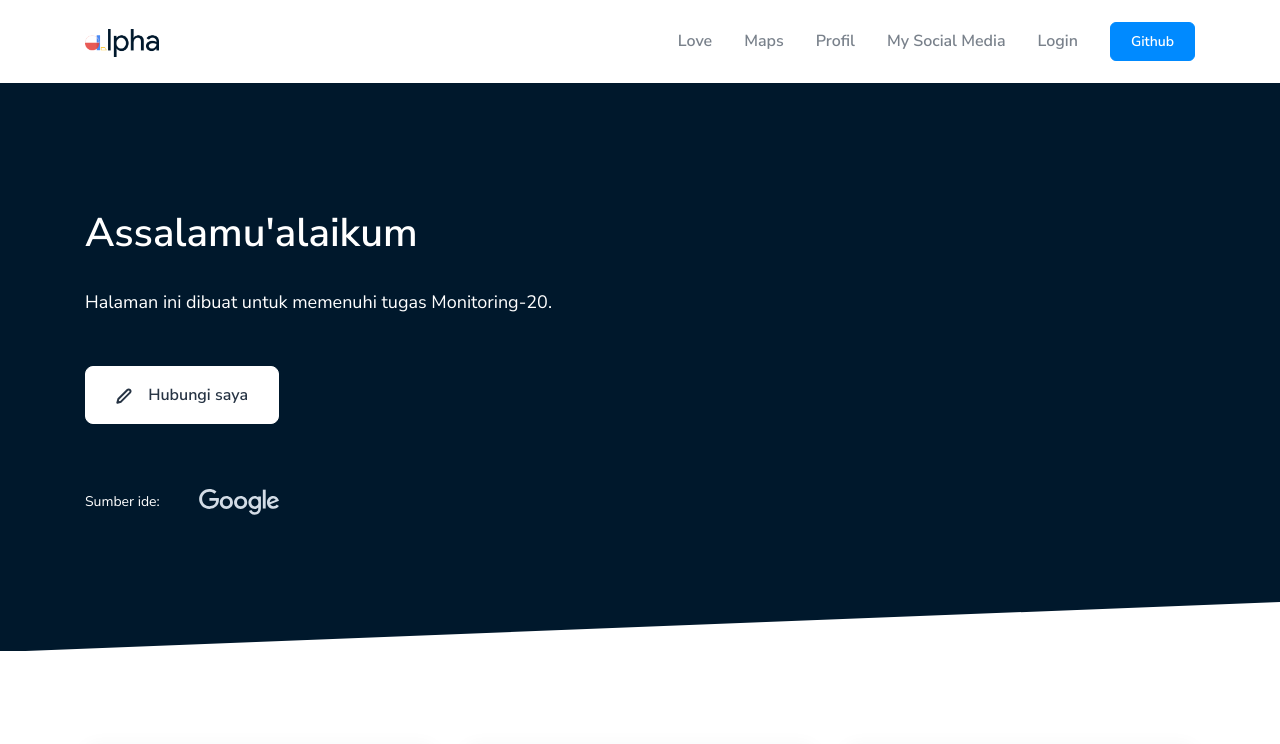
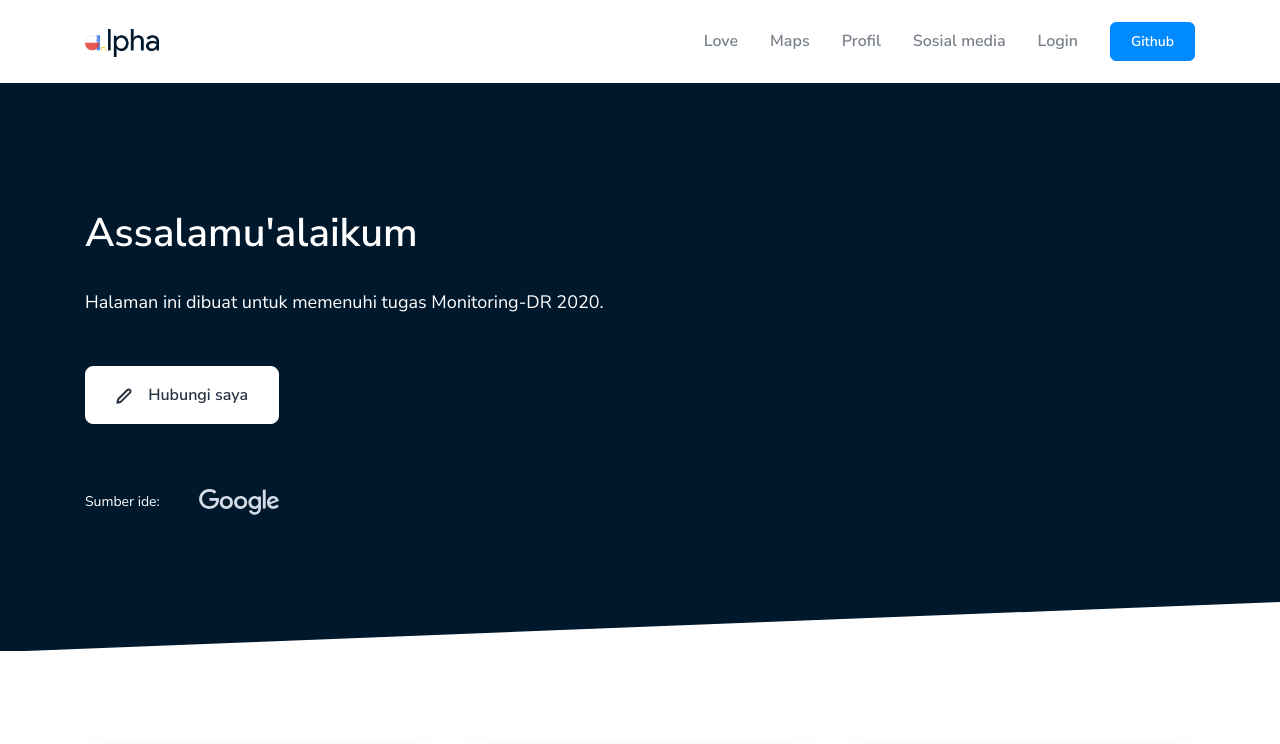
Before and after one commit to azliR/rizalhadiyansah-mdr-2020.github.io, a plain HTML site: page index.html in a window 1280 px wide. Shown: the top 744 px of the page. Drawn offline with Linux system fonts and the light colour scheme; some packages are replaced by stand-ins of ours; a script that the page names is missing.

Commit message:
Update some text

```diff
--- a/index.html
+++ b/index.html
@@ -95,7 +95,7 @@
                     </li>
                     <li class="nav-item dropdown dropdown-animate" data-toggle="hover">
                         <a class="nav-link" href="#" role="button" data-toggle="dropdown" aria-haspopup="true"
-                            aria-expanded="false">My Social Media</a>
+                            aria-expanded="false">Sosial media</a>
                         <div class="dropdown-menu dropdown-menu-single">
                             <a href="https://www.facebook.com/a.rizalhadiyansah/" class="dropdown-item"
                                 target="_blank">Facebook</a>
@@ -130,7 +130,7 @@
                     </h1>
                     <!-- Text -->
                     <p class="lead text-white text-center text-lg-left opacity-8">
-                        Halaman ini dibuat untuk memenuhi tugas Monitoring-20.
+                        Halaman ini dibuat untuk memenuhi tugas Monitoring-DR 2020.
                     </p>
                     <!-- Buttons -->
                     <div class="mt-5 text-center text-lg-left">
```
